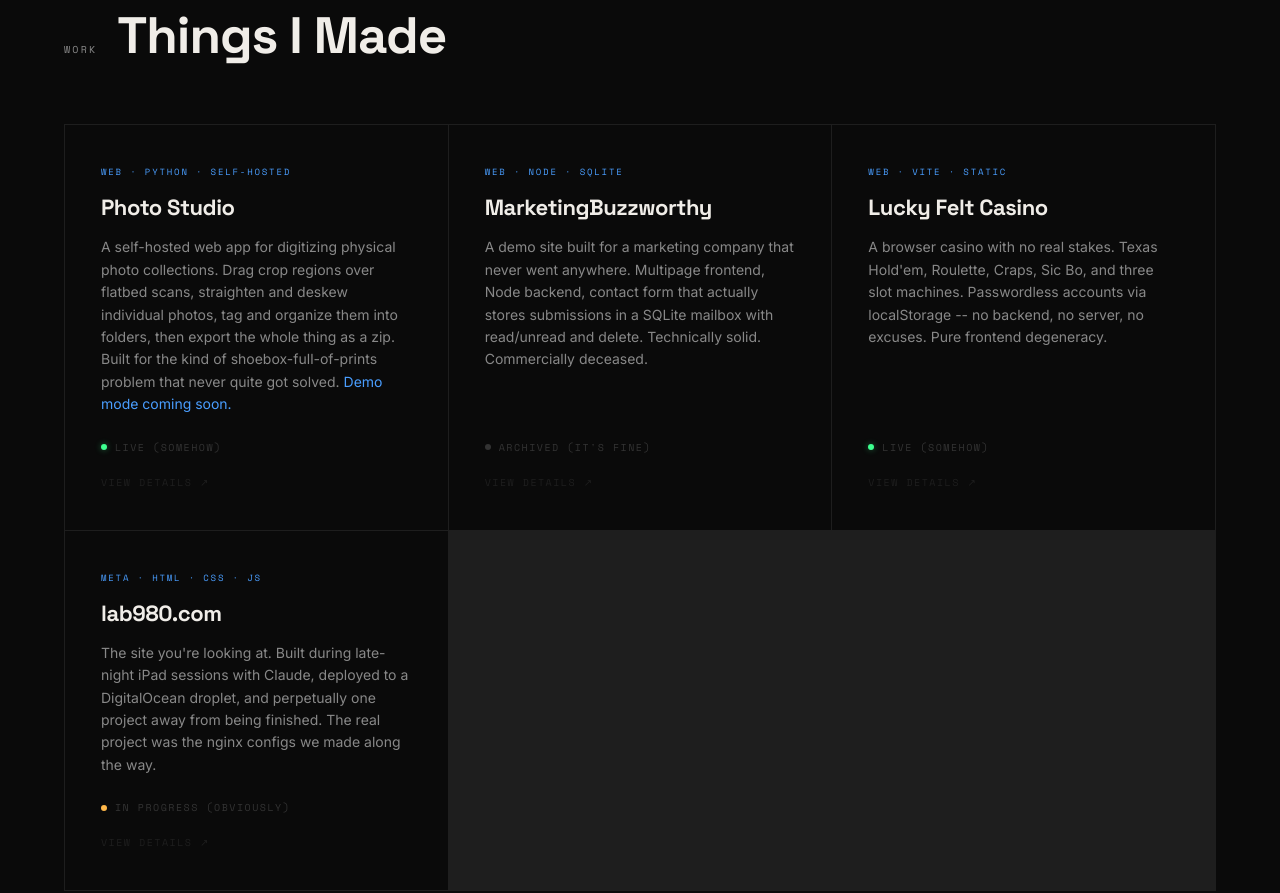
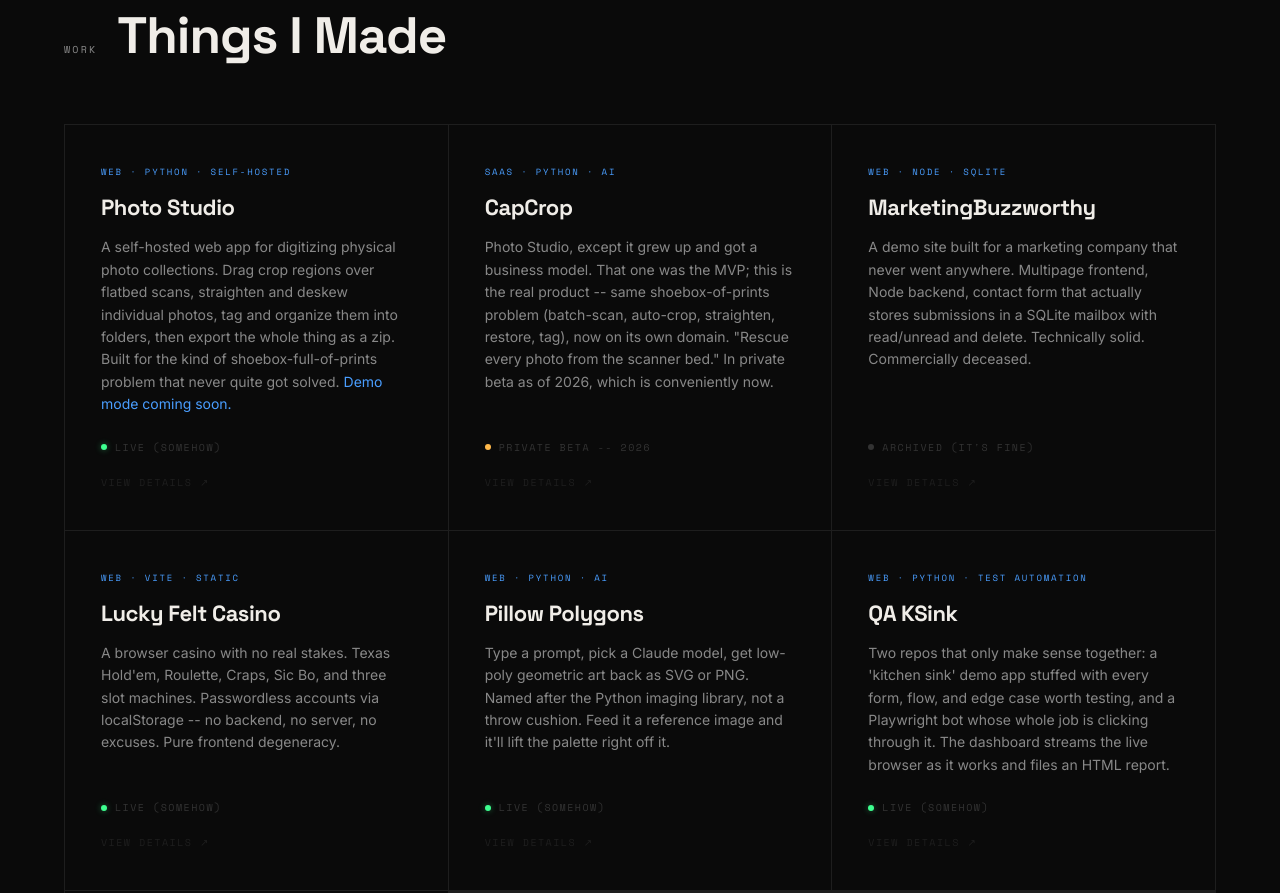
Before and after one commit to ivjames/lab980.com, a plain HTML site: page index.html in a window 1280 px wide. Shown: the part 910-1803 px from the top of the page. Drawn offline with nearby package versions, Linux system fonts and the light colour scheme.

Commit message:
Add CapCrop, Pillow Polygons, and QA KSink to the project showcase (#1)
Incorporate three live Lab980 projects into the showcase (4 -> 7 cards):
CapCrop (capcrop.com), Pillow Polygons (poly), and QA KSink (qa-bot/qa-demo).
Stacks verified against source repos; About project count bumped to 7.

```diff
--- a/index.html
+++ b/index.html
@@ -66,7 +66,7 @@
       </div>
       <div class="about-stats">
         <div class="stat-row">
-          <div class="stat-num">4+</div>
+          <div class="stat-num">7</div>
           <div class="stat-label">Projects (give or take)</div>
         </div>
         <div class="stat-row">
--- a/main.js
+++ b/main.js
@@ -10,6 +10,17 @@
     detail: `Photo Studio started as a personal problem: a shoebox of old prints with no good way to digitize them without paying for a service or doing it manually one by one.\n\nThe app runs locally on your own machine. You load a flatbed scan, drag crop handles over each individual photo in the scan, and the app extracts, straightens, and deskews them automatically. Results go into tagged folders. When you're done, export everything as a zip.\n\nBuilt with Python on the backend and a browser-based frontend. No cloud, no subscription, no uploading your family photos to someone else's server.\n\nA public demo mode is in the works -- until then it's self-hosted only.`,
     stack: ['Python', 'Flask', 'OpenCV', 'HTML/CSS/JS'],
     links: [{ label: 'Live Site', url: 'https://photos.lab980.com' }]
+  },
+  {
+    id: 'capcrop',
+    tag: 'SaaS · Python · AI',
+    name: 'CapCrop',
+    desc: "Photo Studio, except it grew up and got a business model. That one was the MVP; this is the real product -- same shoebox-of-prints problem (batch-scan, auto-crop, straighten, restore, tag), now on its own domain. \"Rescue every photo from the scanner bed.\" In private beta as of 2026, which is conveniently now.",
+    status: 'wip',
+    statusText: 'Private Beta -- 2026',
+    detail: `CapCrop is what happens when Photo Studio grows up. That one was the MVP -- enough to prove the shoebox-of-prints problem was worth solving. CapCrop is the same idea rebuilt as a real product, on the same Python foundation, with its own domain and an actual tagline: "rescue every photo from the scanner bed."\n\nDrop in a flatbed scan with several photos on it and CapCrop pulls each one out by bounding box, straightens it, and cleans it up -- fading, dust, and scratch removal, plus color-negative inversion for film. AI handles captions and tag suggestions, but only when you ask it to, and you can bring your own API key.\n\nEverything exports as organized, fully-backed-up ZIPs, sorted into folders. Your photos are never used to train anything, and you can export or delete all of it whenever you want.\n\nPrivate beta in 2026. Early-access signup is live -- which, as of right now, is the move.`,
+    stack: ['Python', 'Flask', 'OpenCV', 'AI Restoration', 'HTML/CSS/JS'],
+    links: [{ label: 'Early Access', url: 'https://capcrop.com' }]
   },
   {
     id: 'mbw',
@@ -37,6 +48,31 @@
     links: [
       { label: 'Play Now', url: 'https://casino.lab980.com' },
       { label: 'GitHub', url: 'https://github.com/ivjames/lucky-felt' }
+    ]
+  },
+  {
+    id: 'pillow-polygons',
+    tag: 'Web · Python · AI',
+    name: 'Pillow Polygons',
+    desc: "Type a prompt, pick a Claude model, get low-poly geometric art back as SVG or PNG. Named after the Python imaging library, not a throw cushion. Feed it a reference image and it'll lift the palette right off it.",
+    status: 'active',
+    statusText: 'Live (somehow)',
+    detail: `Pillow Polygons turns a text prompt into low-poly geometric art. Describe what you want, pick which Claude model does the thinking -- Haiku, Sonnet, or Opus -- and it generates the piece as scalable SVG or a flat PNG.\n\nThe name is a Python joke: it runs on Pillow, the imaging library, not a soft furnishing. Hand it a reference image and it samples a palette straight off it, so the output matches whatever vibe you're chasing.\n\nHere's the actual trick: Claude doesn't return an image, it returns Python drawing code. A renderer runs that code against Pillow for the raster PNG and a parallel SVG recorder for the vector version, so one generation gives you matching PNG and SVG. Seeds make any result reproducible, and everything lands in a SQLite gallery with folders and tags.\n\nIt makes genuinely nice wallpapers. That's the entire pitch.`,
+    stack: ['Python', 'Flask', 'Pillow', 'Anthropic API', 'SQLite'],
+    links: [{ label: 'Live Site', url: 'https://poly.lab980.com' }]
+  },
+  {
+    id: 'qa-ksink',
+    tag: 'Web · Python · Test Automation',
+    name: 'QA KSink',
+    desc: "Two repos that only make sense together: a 'kitchen sink' demo app stuffed with every form, flow, and edge case worth testing, and a Playwright bot whose whole job is clicking through it. The dashboard streams the live browser as it works and files an HTML report.",
+    status: 'active',
+    statusText: 'Live (somehow)',
+    detail: `QA KSink is two repos that only make sense together: a "kitchen sink" web app that exists purely to be the system under test, and a bot that exercises every scenario in it.\n\nThe target app is a React + Vite frontend over a FastAPI and SQLite backend -- forms, flows, auth, edge cases, and a documented scenario matrix of things that should (and pointedly should not) work. The bot drives it with Playwright under pytest, and instead of running headless it runs visible on purpose: the dashboard streams the live browser feed so you can actually watch it click through everything in real time, then spits out an HTML report of what passed and what didn't.\n\nThe dashboard itself is a small FastAPI service (/api/run, /api/status, /api/log) wrapped around the test run. The whole thing started as an excuse to practice test-automation tooling without a real app to break -- so building the breakable app became half the project.`,
+    stack: ['Python', 'Playwright', 'Pytest', 'FastAPI', 'React'],
+    links: [
+      { label: 'Bot Dashboard', url: 'https://qa-bot.lab980.com' },
+      { label: 'Target Site', url: 'https://qa-demo.lab980.com' }
     ]
   },
   {
```
